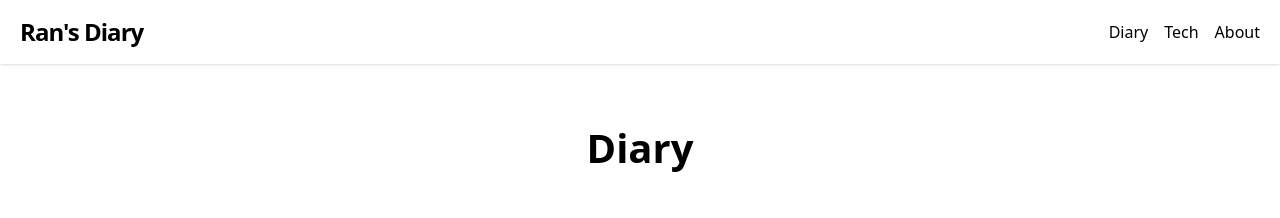
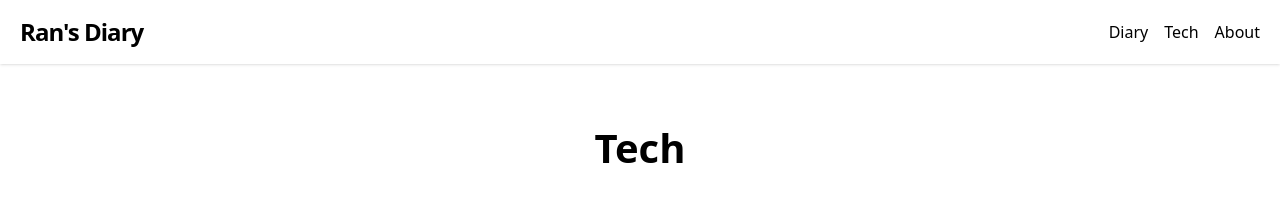
Before and after one commit to Masurun/blog-app, a Next.js app: page /blog/tech/1 in a window 1280 px wide. Shown: the top 218 px of the page. Built offline with nearby package versions, Linux system fonts and the light colour scheme.

Commit message:
Update page.tsx

```diff
--- a/src/app/blog/tech/[page]/page.tsx
+++ b/src/app/blog/tech/[page]/page.tsx
@@ -30,7 +30,7 @@ export default async function Page({ params }: { params: { page: string } }) {
       <Container>
         <section>
           <h2 className="mb-16 font-bold text-center text-4xl lg:text-5xl">
-            Diary
+            Tech
           </h2>
 
           {/* 投稿の一覧表示 */}
```
